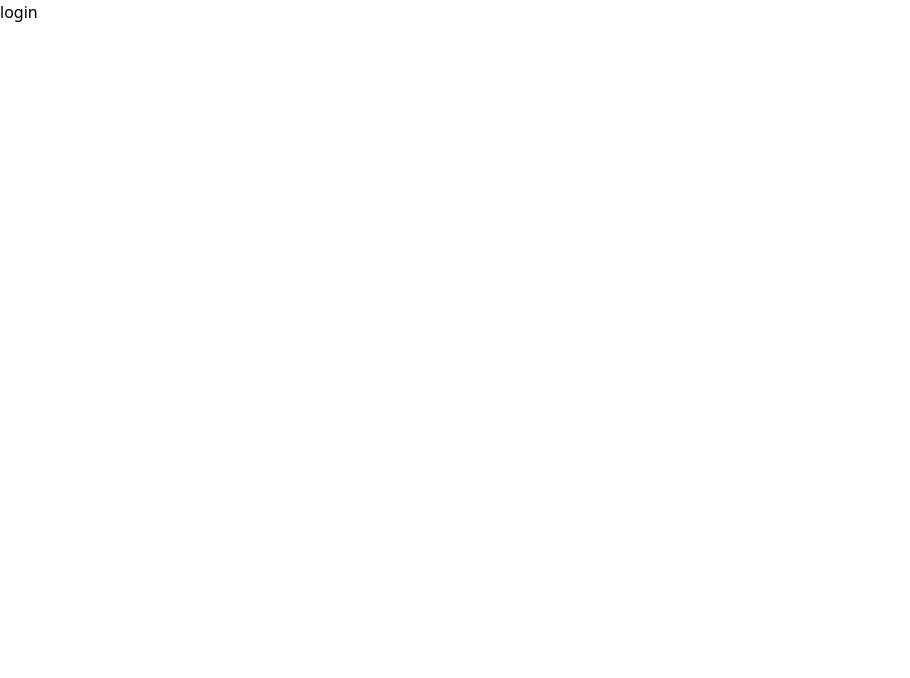
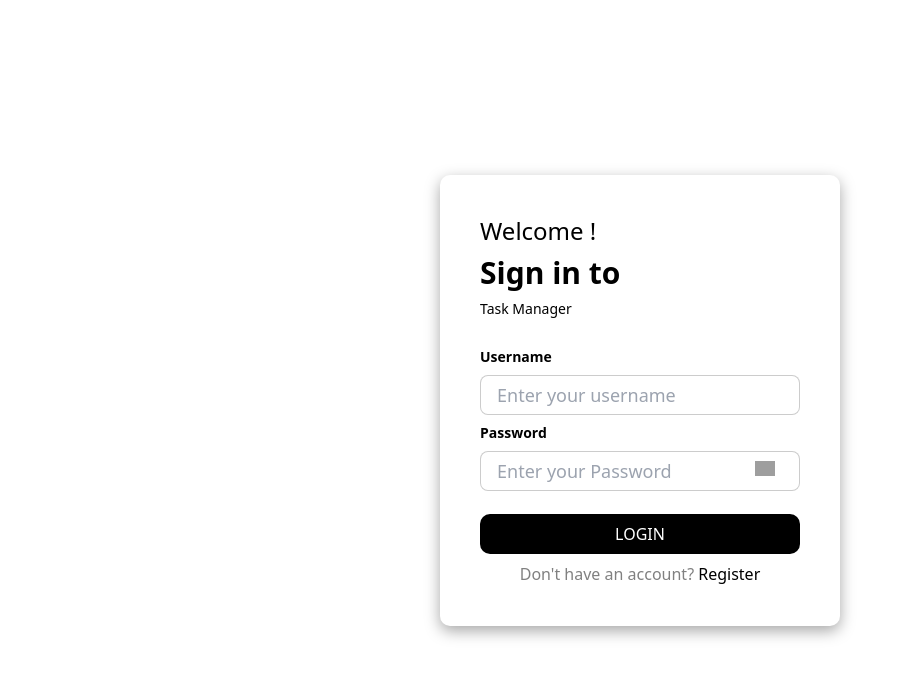
Before and after one commit to subhankarroy612/TaskManager, a Next.js app in the folder next_app/: page /auth/login in a window 1280 px wide. Shown: the top 678 px of the page, without its empty margins (0-910 px from the left). Built offline with nearby package versions, Linux system fonts and the light colour scheme; grey boxes are pictures that could not be loaded.

Commit message:
completed login and signup

```diff
--- a/next_app/package.json
+++ b/next_app/package.json
@@ -16,7 +16,8 @@
     "mongoose": "^6.9.1",
     "next": "13.1.6",
     "react": "18.2.0",
-    "react-dom": "18.2.0"
+    "react-dom": "18.2.0",
+    "react-toastify": "^9.1.1"
   },
   "devDependencies": {
     "autoprefixer": "^10.4.13",
--- /dev/null
+++ b/next_app/src/authContextProvider/authContextProvider.js
@@ -0,0 +1,11 @@
+import { createContext, useState } from "react";
+
+
+export const authContext = createContext();
+
+export default function authContextProvider({ children }) {
+
+    const [isAuth, setAuth] = useState(false)
+
+    return <authContext.Provider value={{isAuth, setAuth}}>{children}</authContext.Provider>
+}
--- /dev/null
+++ b/next_app/src/components/url.js
@@ -0,0 +1 @@
+export const url = 'http://localhost:3000'
--- a/next_app/src/models/user.model.js
+++ b/next_app/src/models/user.model.js
@@ -2,10 +2,12 @@ import mongoose from "mongoose";
 
 
 const userSchema = new mongoose.Schema({
-    email: { type: string, required: true },
-    username: { type: string, required: true },
-    password: { type: string, required: true }
-
+    email: { type: String, required: true, unique: true },
+    username: { type: String, required: true, unique: true },
+    password: { type: String, required: true }
+}, {
+    timestamps: true,
+    versionKey: false
 })
 
 export const userModel = mongoose.models.user || mongoose.model("user", userSchema);
--- a/next_app/src/pages/_app.js
+++ b/next_app/src/pages/_app.js
@@ -1,5 +1,13 @@
 import '@/styles/globals.css'
+import 'react-toastify/dist/ReactToastify.css';
+import { ToastContainer } from 'react-toastify';
+import authContextProvider from '../authContextProvider/authContextProvider.js'
 
 export default function App({ Component, pageProps }) {
-  return <Component {...pageProps} />
+  return <>
+    <authContextProvider>
+      <ToastContainer />
+      <Component {...pageProps} />
+    </authContextProvider>
+  </>
 }
--- /dev/null
+++ b/next_app/src/pages/api/login.js
@@ -0,0 +1,26 @@
+import { userModel } from "@/models/user.model";
+import jwt from 'jsonwebtoken'
+
+const { connectDb } = require("./_connect");
+
+connectDb()
+
+export default async function signup(req, res) {
+    if (req.method == "POST") {
+        const { username, password } = req.body
+        try {
+
+            const existingUser = await userModel.findOne({ username, password });
+
+            if (!existingUser) {
+                return res.status(403).send('Invalid credentials')
+            }
+
+            const token = jwt.sign({ email: existingUser.email, username: existingUser.username, _id: existingUser._id }, process.env.TOKEN)
+            return res.status(200).send(token)
+
+        } catch (e) {
+            return res.status(501).send(e.message)
+        }
+    }
+}
--- a/next_app/src/pages/api/signup.js
+++ b/next_app/src/pages/api/signup.js
@@ -1,13 +1,17 @@
+import { userModel } from "@/models/user.model";
+
 const { connectDb } = require("./_connect");
 
 connectDb()
 
-export default function signup(req, res) {
+export default async function signup(req, res) {
     if (req.method == "POST") {
         const { username, email, password } = req.body
         try {
 
-            return res.status(200).send({username, email, password})
+            const newUser = new userModel({ username, email, password });
+            await newUser.save()
+            return res.status(201).send('Signup successful!')
 
         } catch (e) {
             return res.status(501).send(e.message)
--- a/next_app/src/pages/auth/login.js
+++ b/next_app/src/pages/auth/login.js
@@ -1,7 +1,91 @@
-import React from 'react'
+import React, { useState } from 'react'
+import styles from '../../styles/form.module.css'
+import { toast } from 'react-toastify';
+import { url } from '@/components/url';
+import axios from 'axios'
+import { useRouter } from 'next/router';
+import Link from 'next/link';
+
+
+
 
 export default function login() {
+  const [loading, setLoading] = useState(false)
+  const router = useRouter()
+  const [p, setP] = useState(false)
+  const [data, setData] = useState({
+    username: '',
+    password: '',
+  })
+
+  const postData = async (data) => {
+    try {
+      let res = await axios.post(url + '/api/login', data);
+      toast("Login successful!", {
+        hideProgressBar: true,
+        autoClose: 2000,
+        type: "success"
+      });
+      localStorage.setItem('task', res.data)
+      router.push('/')
+    } catch (e) {
+      console.log(e.message);
+      toast("Invalid credentials!", {
+        hideProgressBar: true,
+        autoClose: 2000,
+        type: "error"
+      });
+    }
+
+  }
+
+  const handleChange = (e) => {
+    const { name, value } = e.target;
+    setData({ ...data, [name]: value })
+  }
+
+  const handleSubmit = (e) => {
+    e.preventDefault();
+    setLoading(true);
+
+    if (data.password && data.username) {
+
+      postData(data).finally(() => setLoading(false))
+
+    } else {
+      setLoading(false)
+      toast("Please fill all the details!", {
+        hideProgressBar: true,
+        autoClose: 2000,
+        type: "error"
+      });
+    }
+
+  }
+
   return (
-    <div>login</div>
+    <div className='w-full h-screen flex justify-center items-center'>
+
+      <form className={styles.form} onSubmit={handleSubmit}>
+
+        <p className='text-2xl'>Welcome !</p>
+        <p className='text-3xl font-bold'>Sign in to</p>
+        <p className='text-sm mb-5'>Task Manager</p>
+
+
+        <label className={styles.label}>Username</label>
+        <input name='username' onChange={handleChange} placeholder='Enter your username' className={styles.input} />
+
+        <label className={styles.label}>Password</label>
+        <div className={styles.formDiv}>
+          <input name='password' onChange={handleChange} placeholder='Enter your Password' className={styles.input} type={!p ? 'password' : 'text'} />
+          <img onClick={() => setP(!p)} className={styles.formImage} width={'20px'} src={!p ? 'https://cdn-icons-png.flaticon.com/512/2767/2767146.png' : 'https://cdn-icons-png.flaticon.com/512/4298/4298899.png'} />
+        </div>
+
+        <button disabled={loading} className={styles.formButton} type='submit'>{loading ? <img width='30px' src='https://cdn-icons-png.flaticon.com/512/3305/3305803.png' /> : 'LOGIN'}</button>
+        <Link className='text-center' href='/auth/signup'> <span style={{ color: 'gray' }}>Don't have an account?</span> Register </Link>
+      </form>
+
+    </div>
   )
 }
--- a/next_app/src/pages/auth/signup.js
+++ b/next_app/src/pages/auth/signup.js
@@ -1,8 +1,17 @@
 import React, { useState } from 'react'
 import styles from '../../styles/form.module.css'
+import { toast } from 'react-toastify';
+import { url } from '@/components/url';
+import axios from 'axios'
+import { useRouter } from 'next/router';
+import Link from 'next/link';
+
+
+
 
 export default function signup() {
-
+  const [loading, setLoading] = useState(false)
+  const router = useRouter()
   const [p, setP] = useState(false)
   const [cp, setCp] = useState(false)
   const [data, setData] = useState({
@@ -12,20 +21,81 @@ export default function signup() {
     cPassword: ''
   })
 
+  const postData = async (data) => {
+    try {
+      let res = await axios.post(url + '/api/signup', data);
+      toast("Signup successful!", {
+        hideProgressBar: true,
+        autoClose: 2000,
+        type: "success"
+      });
+      console.log(res);
+      router.push('/auth/login')
+    } catch (e) {
+      console.log(e.message);
+      toast("User already exists!", {
+        hideProgressBar: true,
+        autoClose: 2000,
+        type: "error"
+      });
+    }
+
+  }
+
   const handleChange = (e) => {
     const { name, value } = e.target;
     setData({ ...data, [name]: value })
   }
 
   const handleSubmit = (e) => {
-    e.preventDefault()
-    console.log(data);
+    e.preventDefault();
+    setLoading(true);
+
+    if (data.password && data.username && data.email && data.cPassword) {
+      if (data.password === data.cPassword) {
+
+        if (data.password.length < 5 || !data.email.includes('@gmail.com')) {
+          setLoading(false)
+
+          toast("Password should be more than 5 charecters || Enter a valid Email!", {
+            hideProgressBar: true,
+            autoClose: 2000,
+            type: "error"
+          });
+        } else {
+          postData(data).finally(() => setLoading(false))
+        }
+        setLoading(false)
+      } else {
+        setLoading(false)
+
+        toast("Please confirm the password!", {
+          hideProgressBar: true,
+          autoClose: 2000,
+          type: "error"
+        });
+      }
+    } else {
+      setLoading(false)
+      toast("Please fill all the details!", {
+        hideProgressBar: true,
+        autoClose: 2000,
+        type: "error"
+      });
+    }
+
   }
 
   return (
     <div className='w-full h-screen flex justify-center items-center'>
 
       <form className={styles.form} onSubmit={handleSubmit}>
+
+        <p className='text-2xl'>Welcome !</p>
+        <p className='text-3xl font-bold'>Sign up to</p>
+        <p className='text-sm mb-5'>Task Manager</p>
+
+
         <label className={styles.label}>Email</label>
         <input name='email' onChange={handleChange} placeholder='Enter your email' className={styles.input} />
 
@@ -45,7 +115,8 @@ export default function signup() {
           <img onClick={() => setP(!p)} className={styles.formImage} width={'20px'} src={!p ? 'https://cdn-icons-png.flaticon.com/512/2767/2767146.png' : 'https://cdn-icons-png.flaticon.com/512/4298/4298899.png'} />
         </div>
 
-        <button className={styles.formButton} type='submit'>REGISTER</button>
+        <button disabled={loading} className={styles.formButton} type='submit'>{loading ? <img width='30px' src='https://cdn-icons-png.flaticon.com/512/3305/3305803.png' /> : 'REGISTER'}</button>
+        <Link className='text-center' href='/auth/login'> <span style={{ color: 'gray' }}>Already have an account?</span> Login</Link>
       </form>
 
     </div>
--- a/next_app/src/pages/index.js
+++ b/next_app/src/pages/index.js
@@ -1,5 +1,10 @@
+import { authContext } from "@/authContextProvider/authContextProvider"
+import { useContext } from "react"
 
 export default function Home() {
+
+  // const { isAuth } = useContext(authContext)
+  // console.log(isAuth);
 
   return (
     <div >
--- a/next_app/src/styles/form.module.css
+++ b/next_app/src/styles/form.module.css
@@ -1,32 +1,32 @@
 .form {
     box-shadow: rgba(0, 0, 0, 0.35) 0px 5px 15px;
     border-radius: 10px;
-    @apply w-[400px]  flex flex-col gap-5 p-10;
+    @apply w-[400px] flex flex-col gap-2 p-10;
 }
 
 .input {
-    border: 1px solid black;
+    border: 1px solid rgba(0, 0, 0, 0.2);
     border-radius: 8px;
     @apply h-10 text-lg text-start p-4
 }
 
-.label{
-    @apply font-bold
+.label {
+    @apply font-bold text-sm
 }
 
-.formButton{
+.formButton {
     border-radius: 10px;
     color: white;
-    @apply bg-black  h-10
+    @apply bg-black h-10 flex justify-center items-center
 }
 
-.formImage{
+.formImage {
     position: relative;
-    left: 290px;
+    left: 275px;
     top: -30px;
 }
 
-.formDiv{
+.formDiv {
     display: flex;
     flex-direction: column;
 }
```
Also changed, not shown: 2 other files (tests, documents, lock files or other folders).
